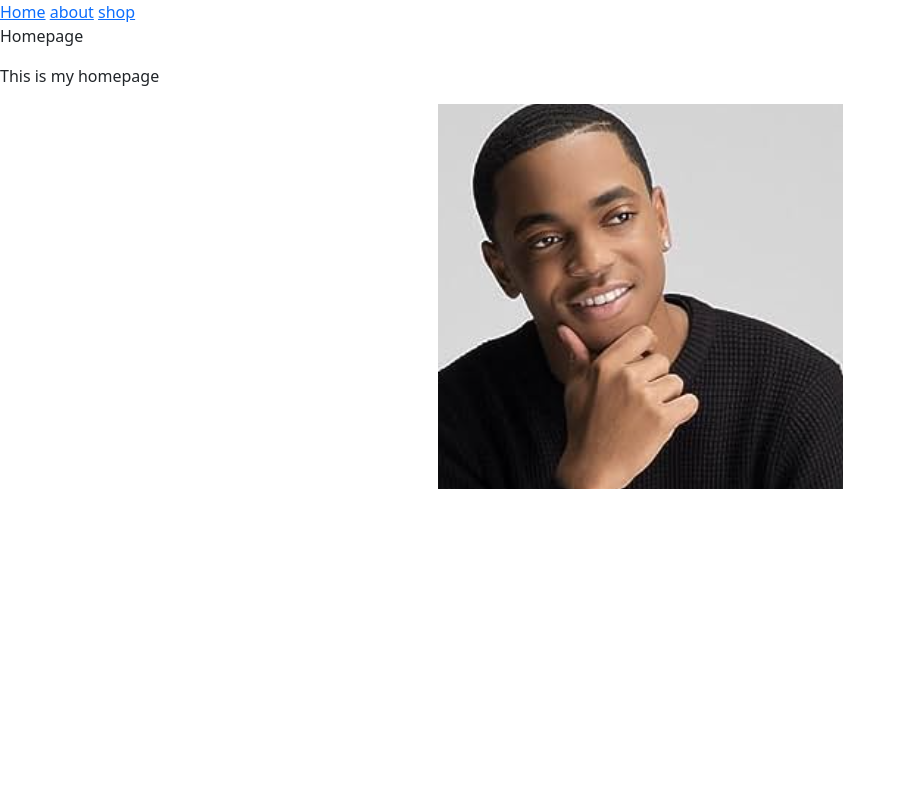
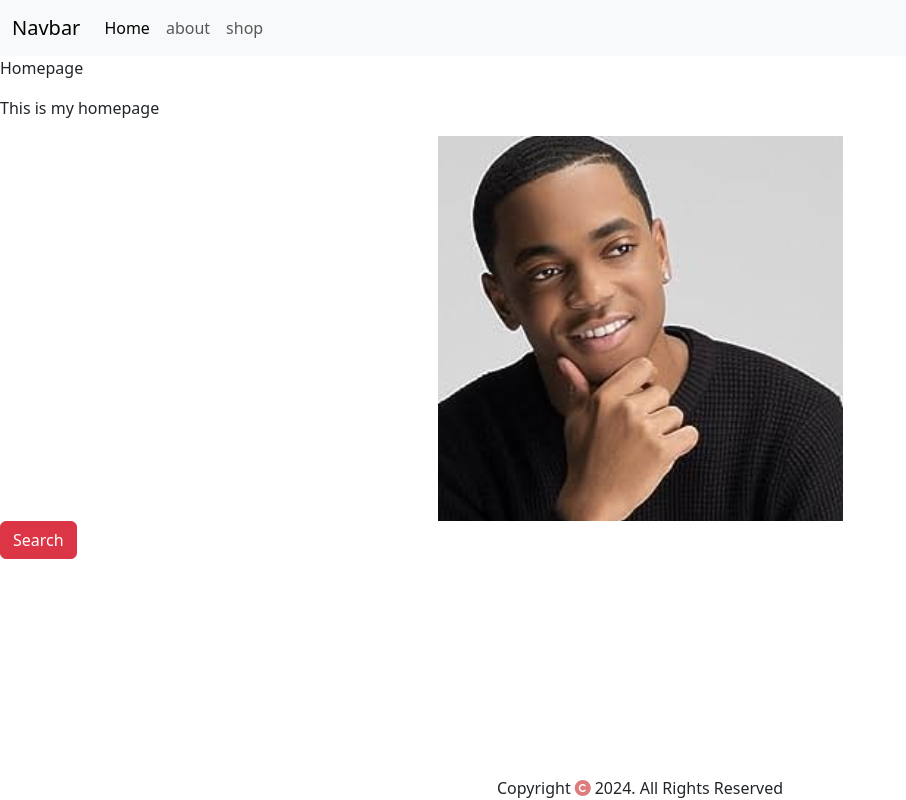
Before and after one commit to quiesscent/company, a Django app: page / in a window 1280 px wide. Shown: the whole page, without its empty margins (0-906 px from the left). Run offline with Django 5.2, Linux system fonts and the light colour scheme; some libraries are stand-ins or nearby versions.

Commit message:
added a footer

```diff
--- a/ecommerce/shop/templates/home.html
+++ b/ecommerce/shop/templates/home.html
@@ -6,5 +6,6 @@
 <p>Homepage</p>
 <p>This is my homepage</p>
 <img src="{% static 'images/actor3.png' %}" alt />
+<button class="btn btn-danger"> Search</button>
 
 {% endblock  %}
--- a/ecommerce/shop/templates/layout.html
+++ b/ecommerce/shop/templates/layout.html
@@ -10,16 +10,42 @@
     <link rel="stylesheet" href="{% static 'css/styles.css' %}"/>
     <link href="https://cdn.jsdelivr.net/npm/bootstrap@5.3.3/dist/css/bootstrap.min.css" rel="stylesheet" integrity="sha384-QWTKZyjpPEjISv5WaRU9OFeRpok6YctnYmDr5pNlyT2bRjXh0JMhjY6hW+ALEwIH" crossorigin="anonymous">
 <script src="https://cdn.jsdelivr.net/npm/bootstrap@5.3.3/dist/js/bootstrap.bundle.min.js" integrity="sha384-YvpcrYf0tY3lHB60NNkmXc5s9fDVZLESaAA55NDzOxhy9GkcIdslK1eN7N6jIeHz" crossorigin="anonymous"></script>
+<script src="https://kit.fontawesome.com/9861babfd0.js" crossorigin="anonymous"></script>
 </head>
 <body>
 
-    <a href="{% url 'home' %}">Home</a>
-    <a href="{% url 'about' %}">about</a>
-    <a href="{% url 'shop' %}">shop</a>
+    <nav class="navbar navbar-expand-lg bg-body-tertiary">
+        <div class="container-fluid">
+          <a class="navbar-brand" href="#">Navbar</a>
+          <button class="navbar-toggler" type="button" data-bs-toggle="collapse" data-bs-target="#navbarNav" aria-controls="navbarNav" aria-expanded="false" aria-label="Toggle navigation">
+            <span class="navbar-toggler-icon"></span>
+          </button>
+          <div class="collapse navbar-collapse" id="navbarNav">
+            <ul class="navbar-nav">
+              <li class="nav-item">
+                <a class="nav-link active" aria-current="page" href="{% url 'home' %}">Home</a>
+              </li>
+              <li class="nav-item">
+                <a class="nav-link" href="{% url 'about' %}">about</a>
+              </li>
+              <li class="nav-item">
+                <a class="nav-link" href="{% url 'shop' %}">shop</a>
+              </li>
+
+            </ul>
+          </div>
+        </div>
+      </nav>
+
+
 
 
     {% block body  %}
     {% endblock  %}
 
+    <div class="col-sm-12 fixed-bottom text-center">
+        Copyright<i class="fa-solid fa-copyright ms-1 me-1" style="color: #DE7C7D;"></i>2024. All Rights Reserved
+    </div>
+
 </body>
 </html>
```
